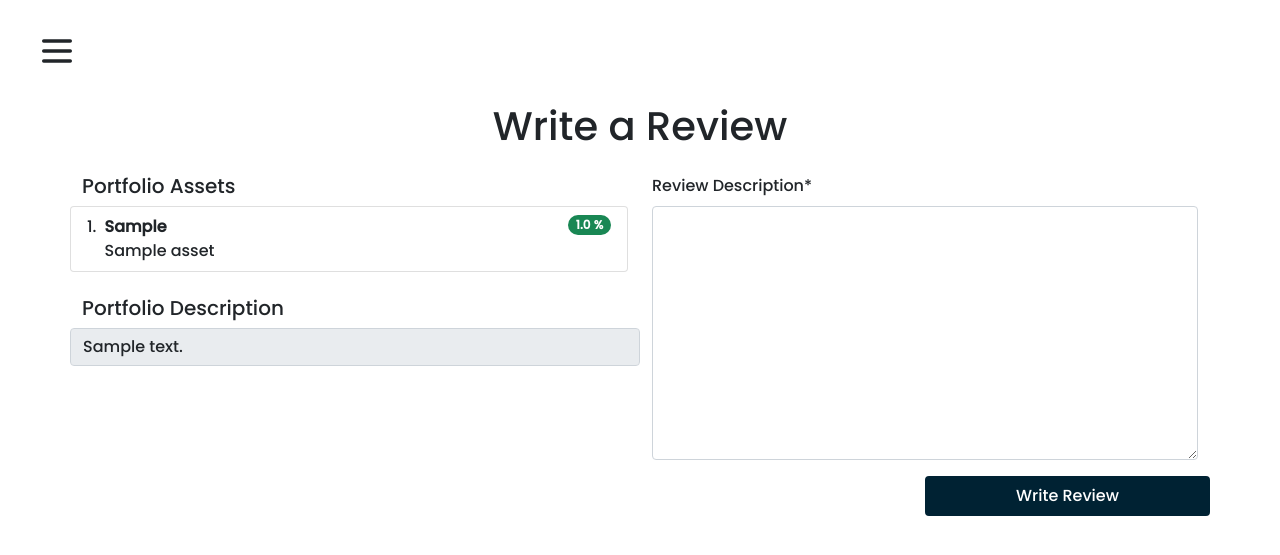
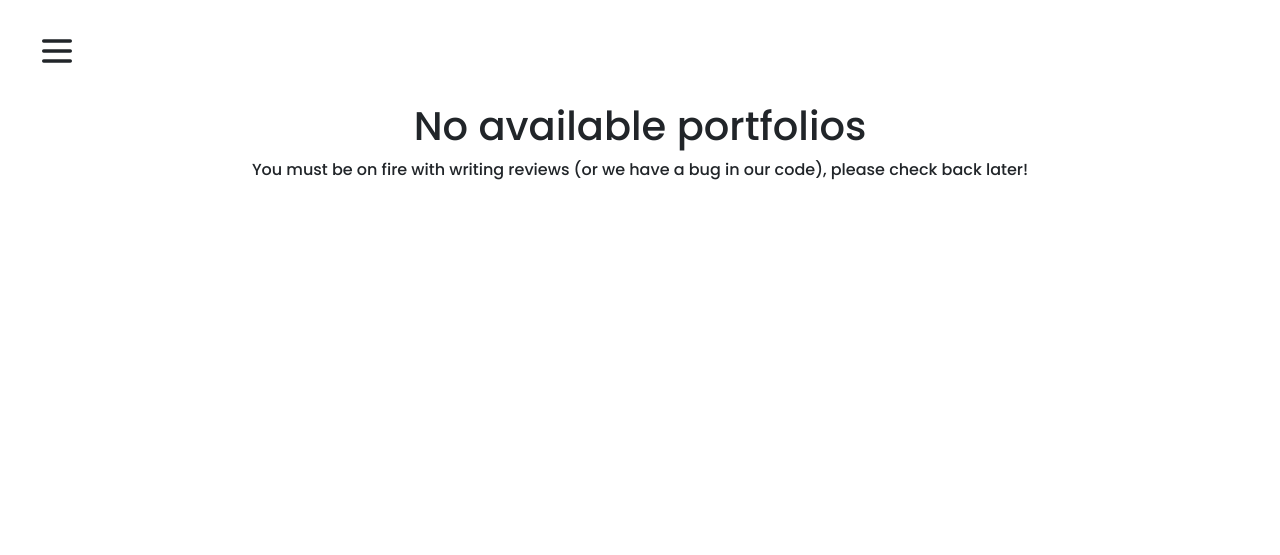
Before and after one commit to AlanChen4/Quarterly, a Django app: page /review/ in a window 1280 px wide. Shown: the top 555 px of the page. Run offline with Django 4.2, Linux system fonts and the light colour scheme; a user stored in the database is signed in; tables that the repository leaves empty hold one stand-in row (values such as "Sample post"); some libraries are stand-ins or nearby versions.

Commit message:
Add bug fixes for Reviews and PortfolioList
- users are not allowed to review their own portfolios
- users are not allowed to review a portfolio more than once
- users are not able to view portfolios other than their own

```diff
--- a/quarterly/api/models.py
+++ b/quarterly/api/models.py
@@ -25,7 +25,7 @@ class Review(models.Model):
     modified = models.DateTimeField(auto_now=True)
 
     def __str__(self):
-        return f"{self.author}: {self.portfolio.nickname}"
+        return f"{self.author}: {self.portfolio}"
 
 
 class Asset(models.Model):
--- a/quarterly/api/templates/api/create_review.html
+++ b/quarterly/api/templates/api/create_review.html
@@ -2,6 +2,7 @@
 {% load crispy_forms_tags %}
 {% block content %}
 <div class="container">
+    {% if portfolio %}
     <h1 class="text-center">Write a Review</h1>
     <div class="row mt-4">
         <div class="col-md-6">
@@ -32,5 +33,9 @@
             </div>
         </form>
     </div>
+    {% else %}
+    <h1 class="text-center">No available portfolios</h1>
+    <p class="text-center">You must be on fire with writing reviews (or we have a bug in our code), please check back later!</p>
+    {% endif %}
 </div>
 {% endblock content %}
--- a/quarterly/api/views/portfolio.py
+++ b/quarterly/api/views/portfolio.py
@@ -26,6 +26,9 @@ class PortfolioList(LoginRequiredMixin, ListView):
         context['reviews'] = reviews
 
         return context
+
+    def get_queryset(self):
+        return Portfolio.objects.all().filter(user=self.request.user)
 
 
 class PortfolioUpdate(LoginRequiredMixin, UpdateView):
--- a/quarterly/api/views/review.py
+++ b/quarterly/api/views/review.py
@@ -11,26 +11,48 @@ class ReviewCreate(LoginRequiredMixin, CreateView):
     model = Review
     fields = ('description',)
     template_name = 'api/create_review.html'
-    portfolio = Portfolio.objects.all() \
-                .annotate(num_reviews=Count('review')) \
-                .order_by('num_reviews')[0]
 
-    assets = Asset.objects.filter(portfolio=portfolio)
+    def _get_valid_portfolio(self):
+        """
+        Return respective portfolio to write review on to the context
+
+        Sort by:
+        - Number of reviews
+        - To be added...
+
+        Exclude:
+        - Portfolios that are your own
+        - Portfolios you've already reviewed before
+        """
+        portfolios = Portfolio.objects.all() \
+                    .annotate(num_reviews=Count('review')) \
+                    .order_by('num_reviews')
+
+        # exclude portfolios that are your own
+        portfolios = portfolios.exclude(user=self.request.user)
+
+        # only keep portfolios you haven't reviewed before
+        for review in Review.objects.filter(author=self.request.user):
+            portfolios = portfolios.exclude(id=review.portfolio.id)
+
+        # select first portfolio to meet all conditions
+        return portfolios[0] if len(portfolios) > 0 else None
+
+
+    def dispatch(self, request, *args, **kwargs):
+        self.portfolio = self._get_valid_portfolio()
+        self.assets = Asset.objects.filter(portfolio=self.portfolio) if self.portfolio is not None else None
+
+        return super(ReviewCreate, self).dispatch(request, *args, **kwargs)
 
     def form_valid(self, form):
         form.instance.author = self.request.user
+        print('portfolio', self.portfolio)
         form.instance.portfolio = self.portfolio
 
         return super().form_valid(form)
 
     def get_context_data(self):
-        """
-        Add respective portfolio to write review on to the context
-
-        The portfolio to show will be sorted by, in this order:
-        - Number of reviews
-        - To be added...
-        """
         context = super().get_context_data()
         context['portfolio'] = self.portfolio
         context['assets'] = self.assets
```
